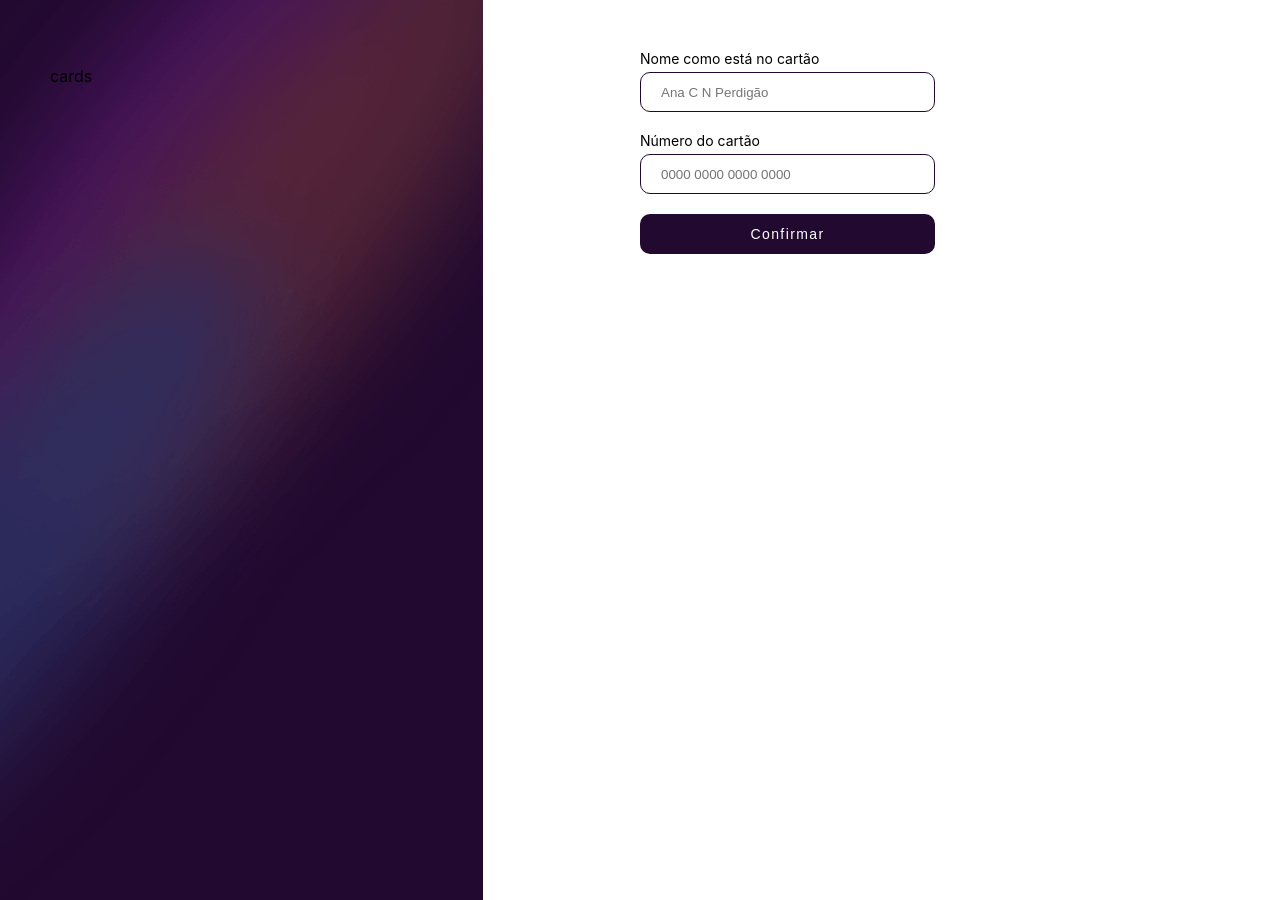
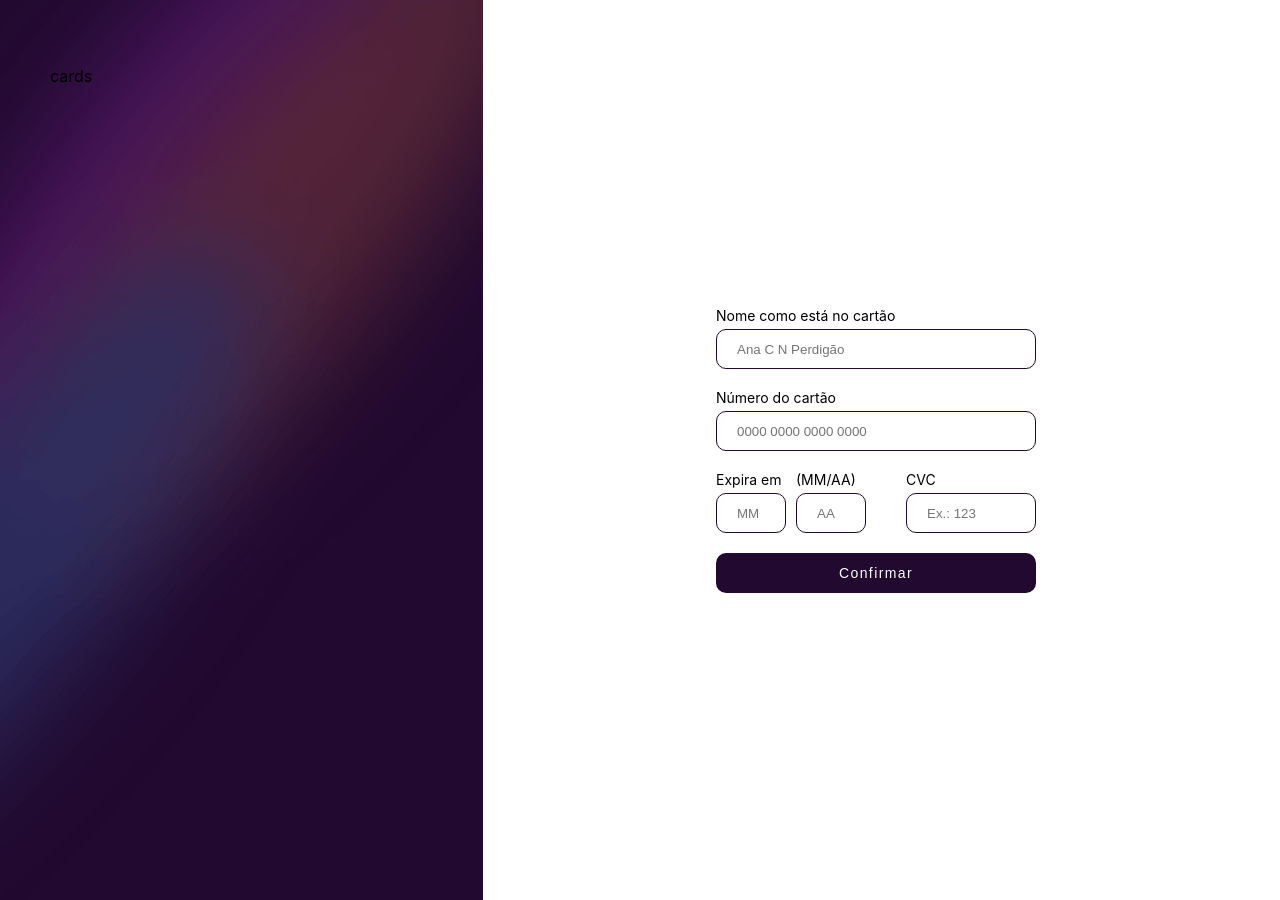
Before and after one commit to anacperdigao/Formulario, a JavaScript app: page / in a window 1280 px wide. Built offline with nearby package versions, Linux system fonts and the light colour scheme; the HTML template or start-up script is replaced by a standard one.

Commit message:
adicionando inputs formulario

```diff
--- a/src/App.css
+++ b/src/App.css
@@ -3,6 +3,6 @@
   height: 100vh;
   background-repeat: no-repeat;
   display: grid;
-  grid-template-columns: 50% 50%;
+  grid-template-columns: 40% 60%;
   padding: 50px;
 }
--- a/src/componentes/Botao/Botao.css
+++ b/src/componentes/Botao/Botao.css
@@ -1,6 +1,6 @@
 .botao{
     padding: 10px 20px;
-    width: 50%;
+    width: 320px;
     height: 40px;
     border-radius: 10px;
     font-size: 14px;
--- a/src/componentes/CampoTexto/CampoTexto.css
+++ b/src/componentes/CampoTexto/CampoTexto.css
@@ -11,7 +11,6 @@
 
 .campo-texto input{
     padding: 10px 20px;
-    width: 50%;
     height: 40px;
     border-radius: 10px;
     box-sizing: border-box;
--- a/src/componentes/CampoTexto/index.js
+++ b/src/componentes/CampoTexto/index.js
@@ -10,6 +10,7 @@ const CampoTexto = (props) => {
             required={props.obrigatorio}
             placeholder={props.placeholder}
             type = {props.tipo}
+            style = {{width: props.tamanhoCampoTexto}}
             />
         </div>
     )
--- a/src/componentes/Formulario/Formulario.css
+++ b/src/componentes/Formulario/Formulario.css
@@ -1,4 +1,21 @@
 .formulario{
     display: flex;
     flex-direction: column;
+    align-items: center;
+    justify-content: center;
+    height: 100%;
 }
+
+.campos-menores{
+    display: flex;
+    flex-direction: row;
+    width: 320px;
+    justify-content: space-between;
+}
+
+.data{
+    display: flex;
+    flex-direction: row;
+    justify-content: space-between;
+    width: 150px;
+}
--- a/src/componentes/Formulario/index.js
+++ b/src/componentes/Formulario/index.js
@@ -11,6 +11,7 @@ const Formulario = (props) => {
             obrigatorio={true}
             placeholder="Ana C N Perdigão"
             tipo = "text"
+            tamanhoCampoTexto = "320px"
             />
 
             <CampoTexto
@@ -18,7 +19,36 @@ const Formulario = (props) => {
             obrigatorio={true}
             placeholder="0000 0000 0000 0000"
             tipo = "number"
+            tamanhoCampoTexto = "320px"
             />
+
+            <div className='campos-menores'>
+                <div className='data'>
+                    <CampoTexto
+                    label="Expira em"
+                    obrigatorio={true}
+                    placeholder="MM"
+                    tipo = "number"
+                    tamanhoCampoTexto = "70px"
+                    />
+
+                    <CampoTexto
+                    label="(MM/AA)"
+                    obrigatorio={true}
+                    placeholder="AA"
+                    tipo = "number"
+                    tamanhoCampoTexto = "70px"
+                    />
+                </div>
+
+                <CampoTexto
+                label="CVC"
+                obrigatorio={true}
+                placeholder="Ex.: 123"
+                tipo = "number"
+                tamanhoCampoTexto = "130px"
+                />
+            </div>
 
             <Botao>
                 Confirmar
```
